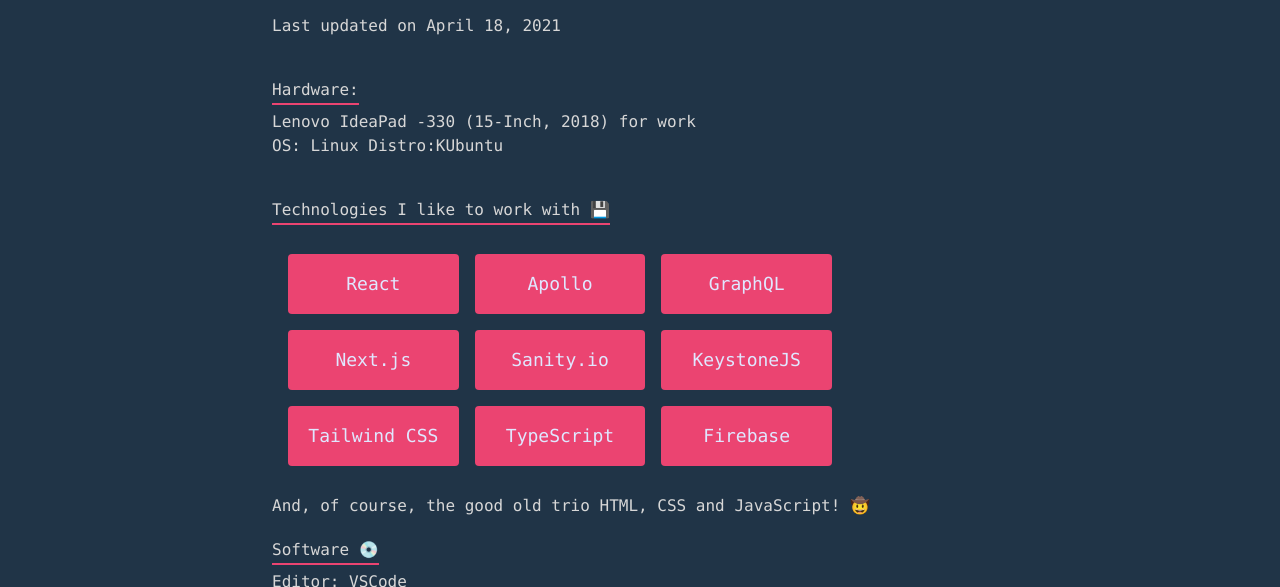
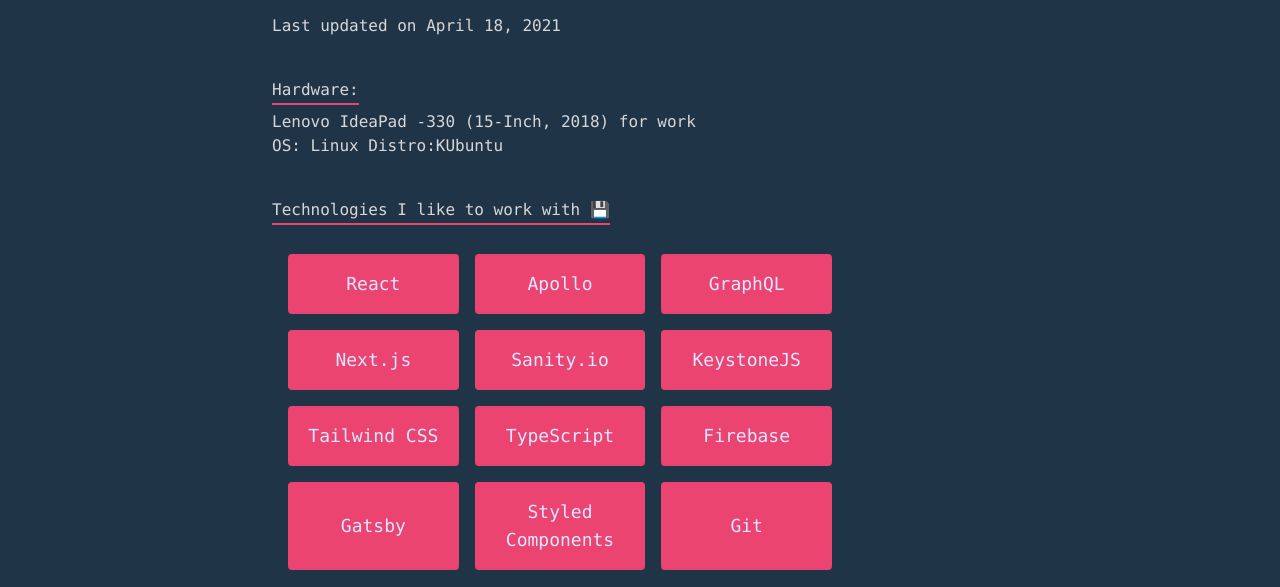
Before and after one commit to pranavkhapra/portfolio-v1, a Gatsby site: page /uses in a window 1280 px wide. Shown: the part 218-805 px from the top of the page. Built offline with nearby package versions, Linux system fonts and the light colour scheme; Gatsby itself is replaced by a stand-in of ours.

Commit message:
last commit of today just added the things from the uses and all

```diff
--- a/src/pages/uses.js
+++ b/src/pages/uses.js
@@ -109,9 +109,30 @@
                       </p>
                     </div>
                   </div>
+                  <div className="hover:bg-green-500 flex flex-col justify-center px-4 py-4 mt-4  dark:bg-darkBackgroundPink bg-gray-300 dark:hover:bg-indigo-900 rounded sm:mt-0">
+                    <div>
+                      <p className="text-lg text-center text-gray-900 dark:text-indigo-100 text-base md:text-lg font-medium">
+                        Gatsby
+                      </p>
+                    </div>
+                  </div>
+                  <div className="hover:bg-green-500 flex flex-col justify-center px-4 py-4 mt-4  dark:bg-darkBackgroundPink bg-gray-300 dark:hover:bg-indigo-900 rounded sm:mt-0">
+                    <div>
+                      <p className="text-lg text-center text-gray-900 dark:text-indigo-100 text-base md:text-lg font-medium">
+                        Styled Components
+                      </p>
+                    </div>
+                  </div>
+                  <div className="hover:bg-green-500 flex flex-col justify-center px-4 py-4 mt-4  dark:bg-darkBackgroundPink bg-gray-300 dark:hover:bg-indigo-900 rounded sm:mt-0">
+                    <div>
+                      <p className="text-lg text-center text-gray-900 dark:text-indigo-100 text-base md:text-lg font-medium">
+                        Git
+                      </p>
+                    </div>
+                  </div>
                 </div>
               </div>
-              <p className="mt-24">
+              <p className="mt-48">
                 And, of course, the good old trio HTML, CSS and JavaScript! 🤠
               </p>
               <div className="post py-5">
```
